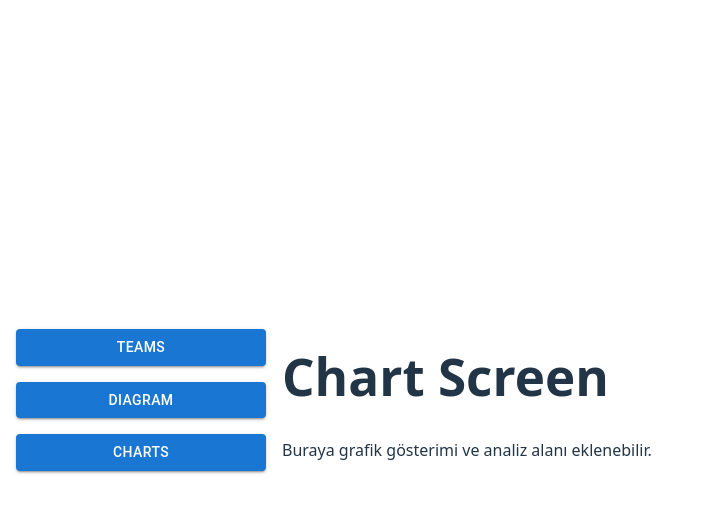
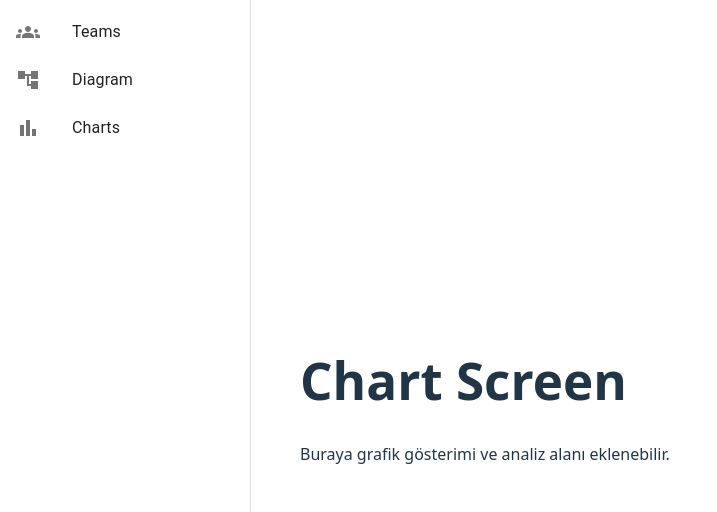
Before and after one commit to denizgulbahar/TeamControlDashboard, a React (Vite) app: page /charts in a window 1280 px wide. Shown: the top 512 px of the page, without its empty margins (0-717 px from the left). Built offline with nearby package versions, Linux system fonts and the light colour scheme.

Commit message:
Completed navigationDrawer module and integrated

```diff
--- a/src/App.tsx
+++ b/src/App.tsx
@@ -1,27 +1,16 @@
-import { BrowserRouter as Router, Routes, Route, Link } from "react-router-dom";
-import { Box, Button } from "@mui/material";
+import { BrowserRouter as Router, Routes, Route } from "react-router-dom";
+import { Box } from "@mui/material";
 import TeamScreen from "./screens/TeamScreen";
 import DiagramScreen from "./screens/DiagramScreen";
 import ChartScreen from "./screens/ChartScreen";
-
+import NavigationDrawer from "./components/drawer/NavigationDrawer";
 
 const App = () => {
-  const menuItems = [
-    { text: "Teams", path: "/" },
-    { text: "Diagram", path: "/diagram" },
-    { text: "Charts", path: "/charts" },
-  ];
 
   return (
     <Router>
     <Box sx={{ flex: 1, display: "flex" }}>
-          <Box sx={{ display: "flex", flexDirection: "column", gap: 2, width: 250, padding: 2 }}>
-            {menuItems.map(({ text, path }) => (
-              <Button key={text} component={Link} to={path} variant="contained" sx={{ width: "100%" }}>
-                {text}
-              </Button>
-            ))}
-          </Box>
+      <NavigationDrawer />
       <Box component="main" sx={{ flexGrow: 1, p: 3 }} style={{ padding: 0 }}>
         <Routes>
           <Route path="/" element={<TeamScreen />} />
--- /dev/null
+++ b/src/components/drawer/NavigationDrawer.tsx
@@ -0,0 +1,40 @@
+import { Drawer, List, ListItem, ListItemButton, ListItemIcon, ListItemText } from "@mui/material";
+import { Groups, AccountTree, BarChart } from "@mui/icons-material";
+import { Link } from "react-router-dom";
+import { MenuItem } from "../../types/drawer";
+
+const NavigationDrawer = (): JSX.Element => {
+  // Define menuItems with proper types
+  const menuItems: MenuItem[] = [
+    { text: "Teams", icon: <Groups />, path: "/" },
+    { text: "Diagram", icon: <AccountTree />, path: "/diagram" },
+    { text: "Charts", icon: <BarChart />, path: "/charts" },
+  ];
+
+  return (
+    <Drawer variant="permanent" sx={styles.drawer}>
+      <List>
+        {menuItems.map(({ text, icon, path }) => (
+          <ListItem key={text} disablePadding>
+            <ListItemButton component={Link} to={path}>
+              <ListItemIcon>{icon}</ListItemIcon>
+              <ListItemText primary={text} />
+            </ListItemButton>
+          </ListItem>
+        ))}
+      </List>
+    </Drawer>
+  );
+};
+
+const styles = {
+  drawer: {
+    width: 300,
+    flexShrink: 0,
+    "& .MuiDrawer-paper": {
+      width: 250, // Drawer Paper Width
+    },
+  }
+}
+
+export default NavigationDrawer;
--- /dev/null
+++ b/src/types/drawer.ts
@@ -0,0 +1,5 @@
+export interface MenuItem {
+    text: string;
+    icon: JSX.Element;
+    path: string;
+}
```
Lines whose indentation alone changed are shown as unchanged.
